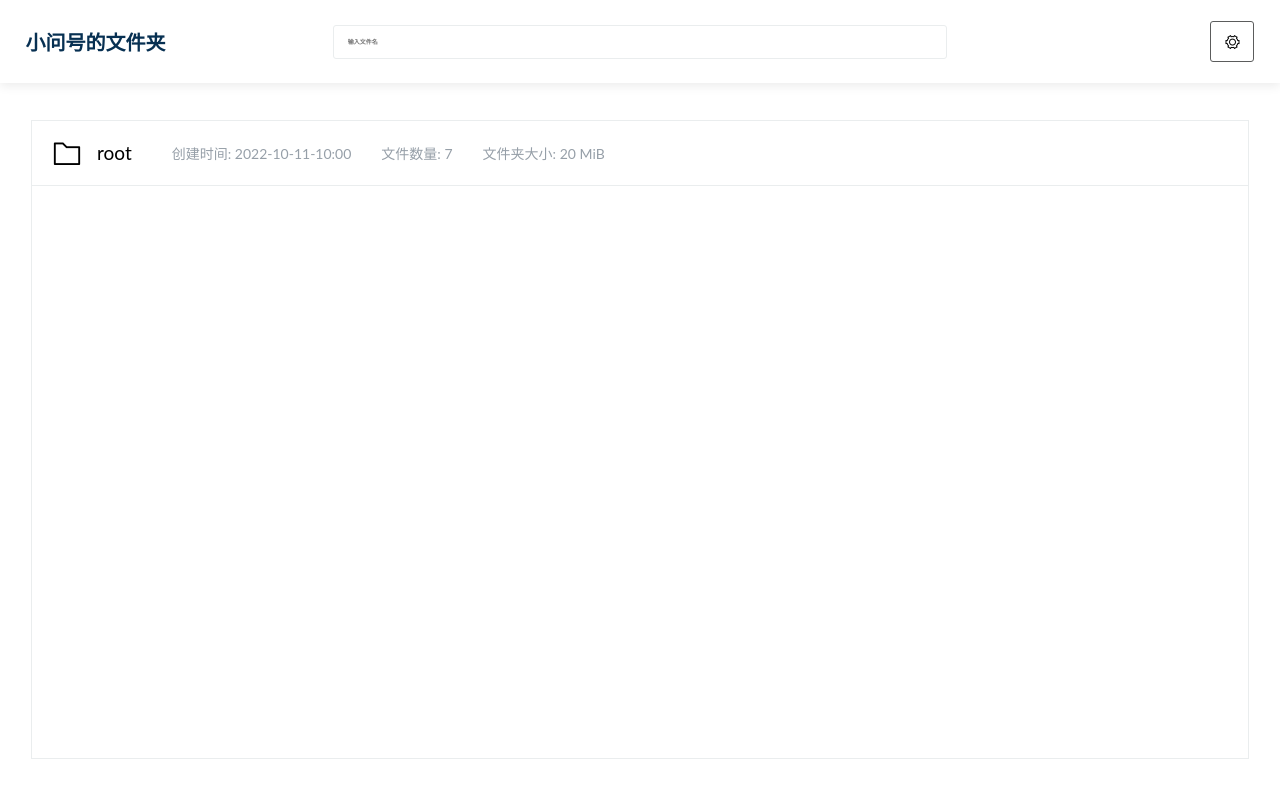
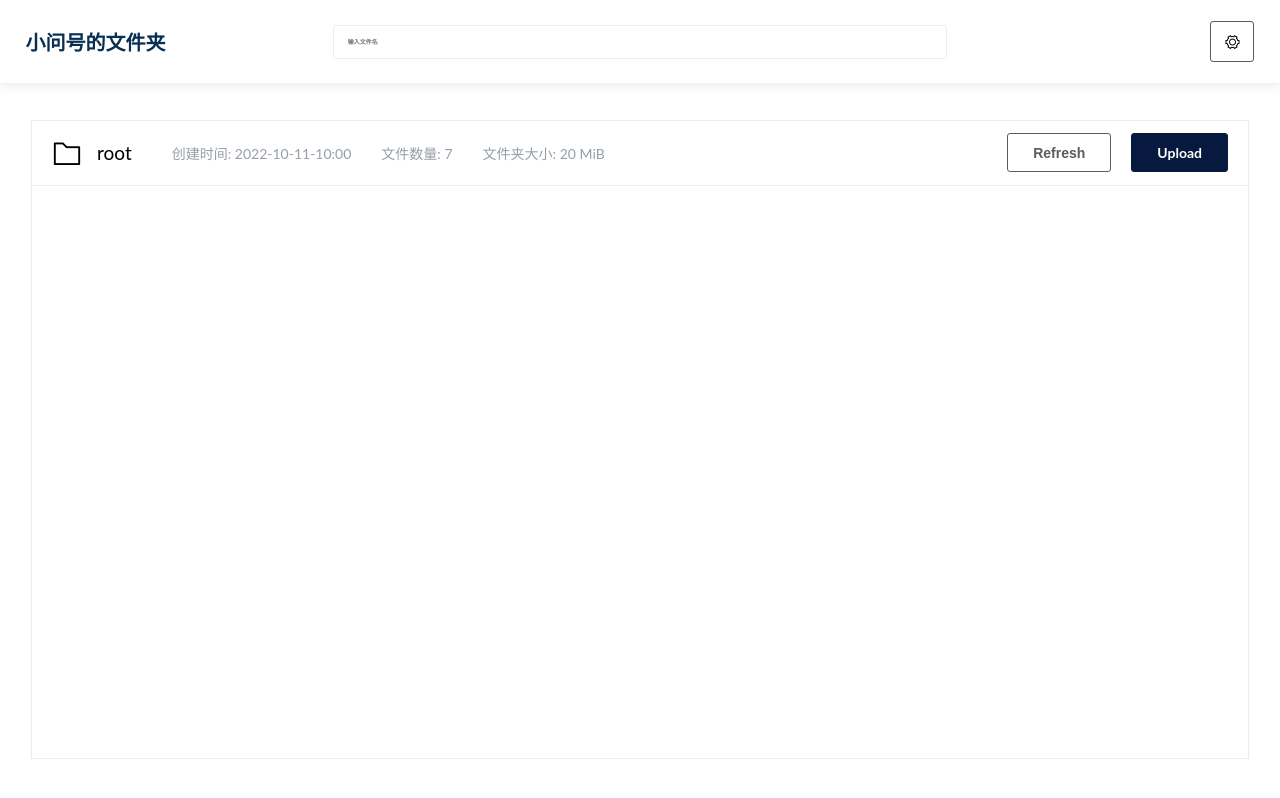
Before and after one commit to xiaowenhaohub/Minio-App, a Vue app in the folder minio-ui/: page /#/home in a window 1280 px wide. Built offline with nearby package versions, Linux system fonts and the light colour scheme.

Commit message:
feat: 文件夹

```diff
--- a/minio-ui/src/views/home/Home.vue
+++ b/minio-ui/src/views/home/Home.vue
@@ -9,7 +9,27 @@
             <div class="mi-file-header-meta">文件数量: {{folder.num}}</div>
             <div class="mi-file-header-meta">文件夹大小: {{folder.size}} MiB</div>
           </div>
-          <div style="flex: 1;"></div>
+          <div style="flex: 1;display: flex; justify-content: right; align-items: center;">
+              <button class="mi-file-refresh">
+                <span>Refresh</span>
+              </button>
+
+              <el-dropdown trigger="click">
+                <button class="mi-file-upload">
+                  <span>Upload</span>
+                </button>
+                <el-dropdown-menu slot="dropdown">
+                  <el-dropdown-item>
+                    <div style="margin-bottom:10px;">
+
+                      <span style="font-family: Lato, sans-serif;font-weight: 400;font-size: 1rem;line-height: 1.5;display: block;">上传文件</span>
+                    </div>
+                  </el-dropdown-item>
+                  <el-dropdown-item><span style="font-family: Lato, sans-serif;font-weight: 400;font-size: 1rem;line-height: 1.5;display: block;">上传文件夹</span></el-dropdown-item>
+                </el-dropdown-menu>
+              </el-dropdown>
+
+          </div>
         </div>
     </div>
   </div>
@@ -63,4 +83,62 @@ export default {
     font-size: 14px;
     margin-right: 30px;
   }
+
+  .mi-file-refresh {
+    border-radius: 3px;
+    cursor: pointer;
+    width: initial;
+    height: 39px;
+    /* font-family: Lato, sans-serif; */
+    font-weight: bold;
+    font-size: 14px;
+    display: flex;
+    flex-direction: row;
+    -webkit-box-align: center;
+    align-items: center;
+    -webkit-box-pack: center;
+    justify-content: center;
+    margin: 0px;
+    padding: 0px 25px;
+    transition: all 0.2s linear 0s;
+    background-color: rgb(255, 255, 255);
+    border: 1px solid rgb(91, 92, 92);
+    color: rgb(91, 92, 92);
+    margin-right: 20px;
+  }
+
+  .mi-file-refresh:hover {
+    background-color: rgb(230, 234, 235);
+    border: 1px solid rgb(91, 92, 92);
+    color: rgb(91, 92, 92);
+  }
+
+  .mi-file-upload {
+    border-radius: 3px;
+    cursor: pointer;
+    width: initial;
+    height: 39px;
+    font-family: Lato, sans-serif;
+    font-weight: bold;
+    font-size: 14px;
+    display: flex;
+    flex-direction: row;
+    -webkit-box-align: center;
+    align-items: center;
+    -webkit-box-pack: center;
+    justify-content: center;
+    margin: 0px;
+    padding: 0px 25px;
+    transition: all 0.2s linear 0s;
+    background-color: rgb(7, 25, 62);
+    border: 1px solid rgb(7, 25, 62);
+    color: rgb(255, 255, 255);
+    margin-right: 20px;
+  }
+
+  .el-dropdown-menu__item:focus, .el-dropdown-menu__item:not(.is-disabled):hover {
+    color: rgb(91, 92, 92);
+    text-decoration: none;
+    background-color: rgba(0, 0, 0, 0.04);
+}
 </style>
```
